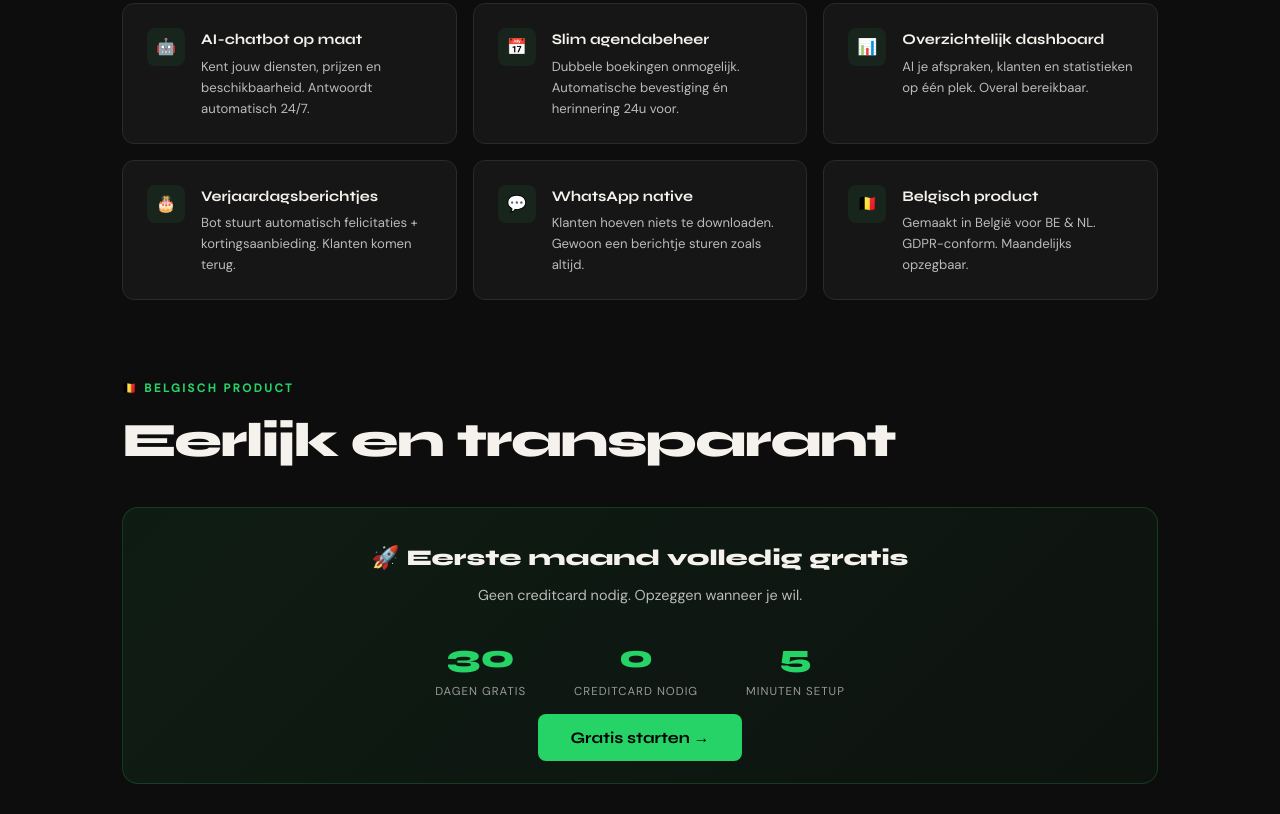
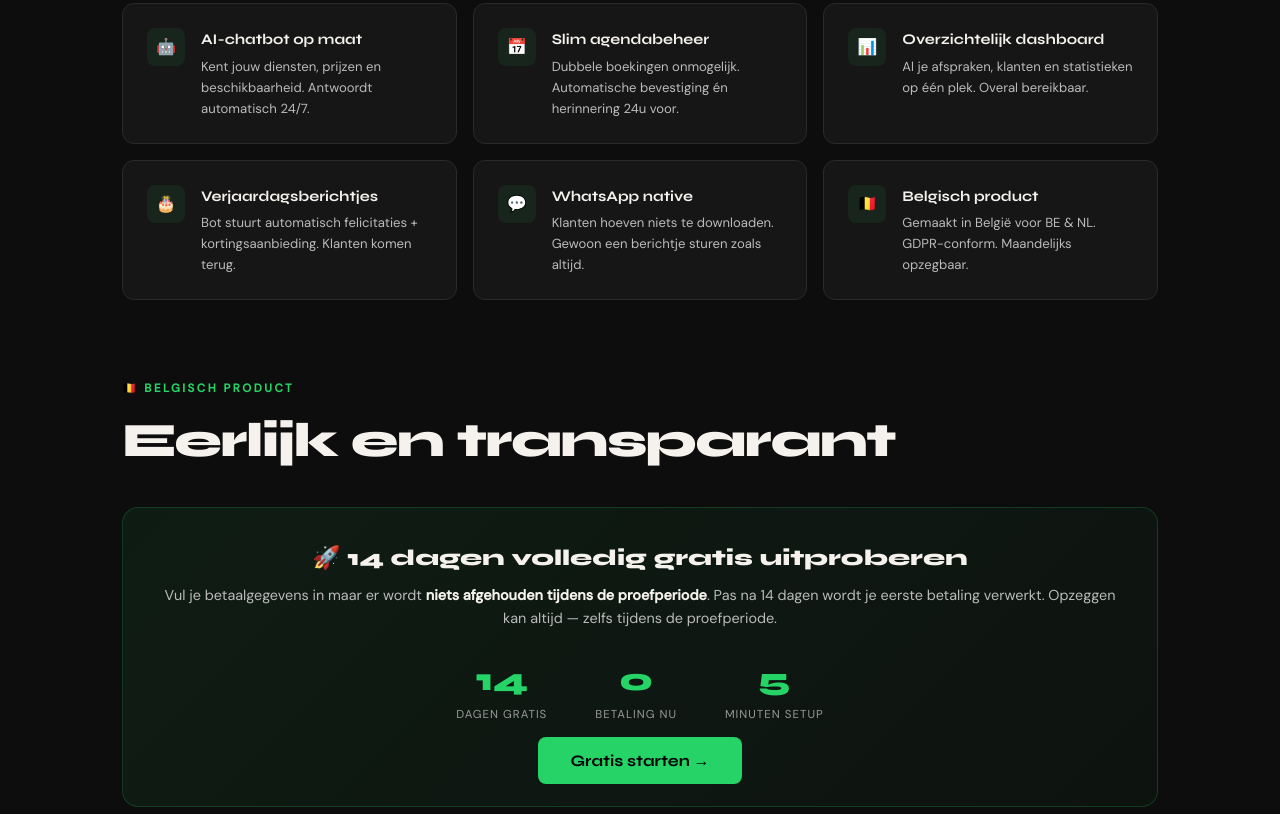
Before and after one commit to mickymolelbid/Kappersaas, a website: page index.html in a window 1280 px wide. Shown: the part 1949-2763 px from the top of the page. Drawn offline with Linux system fonts and the light colour scheme.

Commit message:
Update index.html

```diff
--- a/index.html
+++ b/index.html
@@ -1,4 +1,5 @@
 <!DOCTYPE html>
+
 <html lang="nl">
 <head>
 <meta charset="UTF-8">
@@ -143,6 +144,7 @@
     <a href="#hoe-werkt-het">Hoe het werkt</a>
     <a href="#pricing">Prijzen</a>
     <a href="#addons">Extra's</a>
+    <a href="/login" style="color:var(--gray);text-decoration:none;font-size:.9rem;transition:color .2s;">Inloggen</a>
     <a href="#" class="btn-nav" onclick="openModal('register')">Gratis starten</a>
   </div>
 </nav>
@@ -173,8 +175,8 @@
 
 <div class="stats">
   <div class="stat"><div class="stat-num">24/7</div><div class="stat-label">Afspraken inplannen</div></div>
-  <div class="stat"><div class="stat-num">3 sec</div><div class="stat-label">Reactietijd bot</div></div>
-  <div class="stat"><div class="stat-num">€0</div><div class="stat-label">Eerste maand</div></div>
+  <div class="stat"><div class="stat-num">14</div><div class="stat-label">Dagen gratis</div></div>
+  <div class="stat"><div class="stat-num">€0</div><div class="stat-label">Betaling eerste maand</div></div>
   <div class="stat"><div class="stat-num">5 min</div><div class="stat-label">Setup tijd</div></div>
 </div>
 
@@ -206,11 +208,11 @@
   <h2>Eerlijk en transparant</h2>
 
   <div class="launch-banner">
-    <h3>🚀 Eerste maand volledig gratis</h3>
-    <p>Geen creditcard nodig. Opzeggen wanneer je wil.</p>
+    <h3>🚀 14 dagen volledig gratis uitproberen</h3>
+    <p>Vul je betaalgegevens in maar er wordt <strong style="color:var(--white)">niets afgehouden tijdens de proefperiode</strong>. Pas na 14 dagen wordt je eerste betaling verwerkt. Opzeggen kan altijd — zelfs tijdens de proefperiode.</p>
     <div class="counter">
-      <div><div class="counter-num">30</div><div class="counter-label">Dagen gratis</div></div>
-      <div><div class="counter-num">0</div><div class="counter-label">Creditcard nodig</div></div>
+      <div><div class="counter-num">14</div><div class="counter-label">Dagen gratis</div></div>
+      <div><div class="counter-num">0</div><div class="counter-label">Betaling nu</div></div>
       <div><div class="counter-num">5</div><div class="counter-label">Minuten setup</div></div>
     </div>
     <a href="/contract.html" class="btn-primary">Gratis starten →</a>
@@ -300,7 +302,7 @@
 <div class="cta-section">
   <p class="section-tag">Begin vandaag</p>
   <h2>Eerste maand volledig gratis</h2>
-  <p>Geen creditcard nodig. Opzeggen wanneer je wil.</p>
+  <p>14 dagen gratis uitproberen — je wordt pas na 14 dagen gefactureerd. Maandelijks opzegbaar.</p>
   <a href="/contract.html" class="btn-primary">Gratis starten →</a>
 </div>
 
@@ -348,5 +350,6 @@ function closeModalOutside(e){if(e.target===document.getElementById('modal-overl
 function switchForm(t){document.getElementById('form-login').style.display=t==='login'?'block':'none';document.getElementById('form-register').style.display=t==='register'?'block':'none';}
 document.addEventListener('keydown',e=>{if(e.key==='Escape')closeModal();});
 </script>
+
 </body>
 </html>
```
